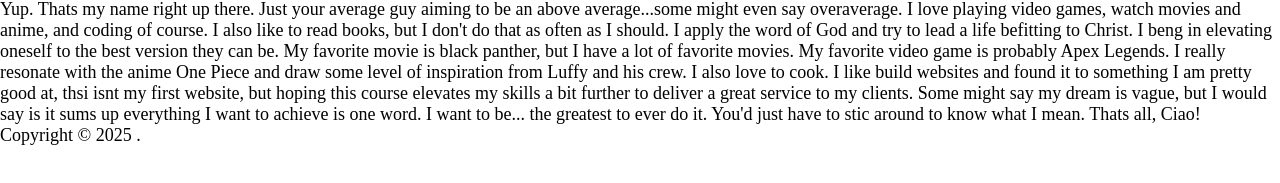
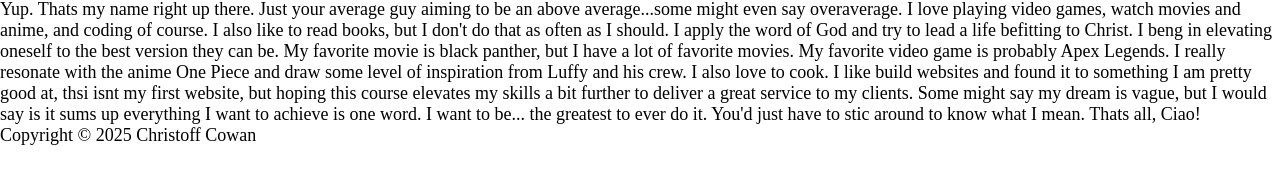
Before and after one commit to Toff-cowan/info2180-lab1, a plain HTML site: page index.html in a window 1280 px wide. Shown: the part 453-636 px from the top of the page. Drawn offline with Linux system fonts and the light colour scheme.

Commit message:
index.html

```diff
--- a/index.html
+++ b/index.html
@@ -27,7 +27,7 @@ width, initial-scale=1.0">
         the greatest to ever do it. You'd just have to stic around to know what I mean.  Thats all, Ciao!</p>
     </main>
     <footer>
-        <p>Copyright &copy; 2025 <Christoff Cowan>.</p>
+        <p>Copyright &copy; 2025 Christoff Cowan</p>
     </footer>
 </body>
 </html>
```
